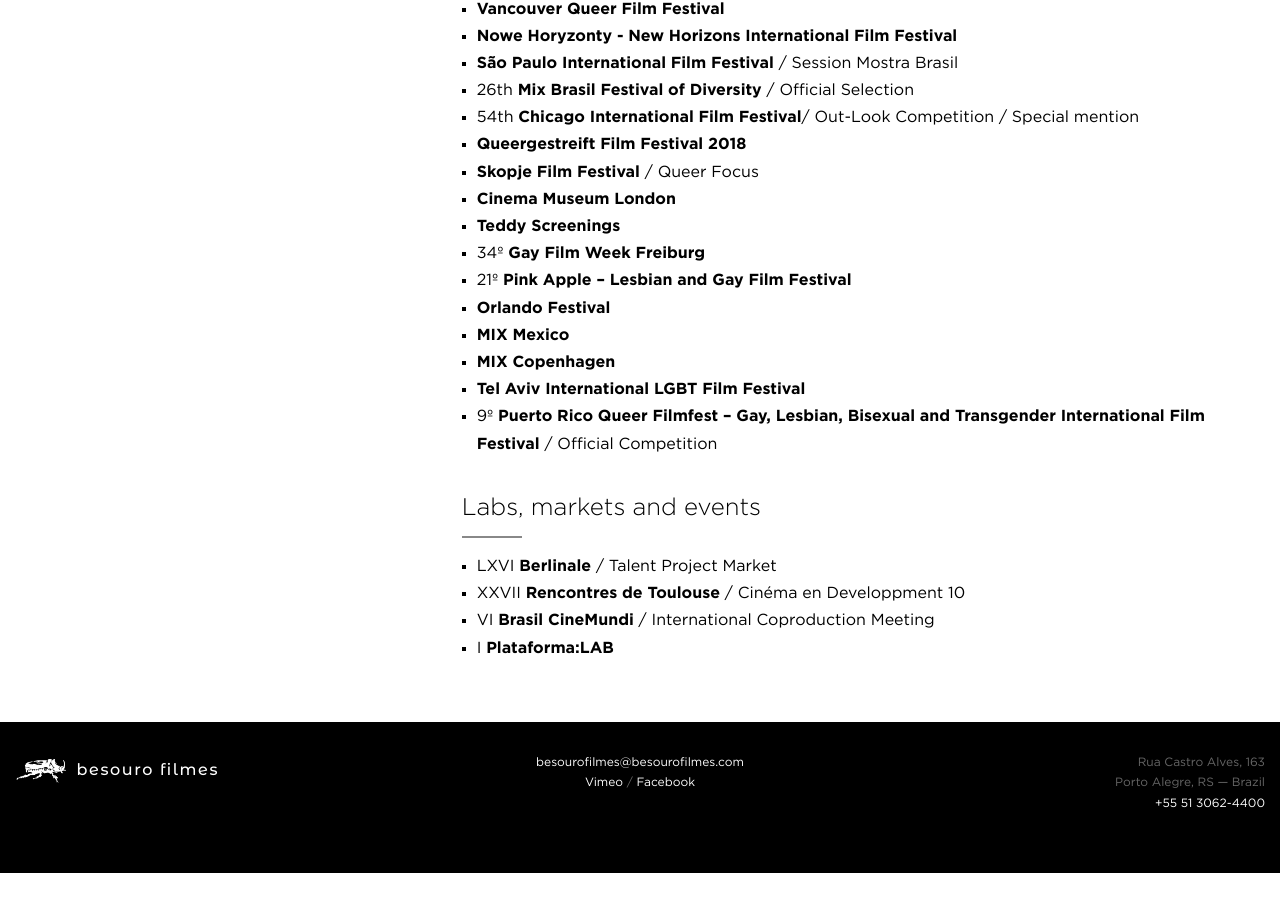
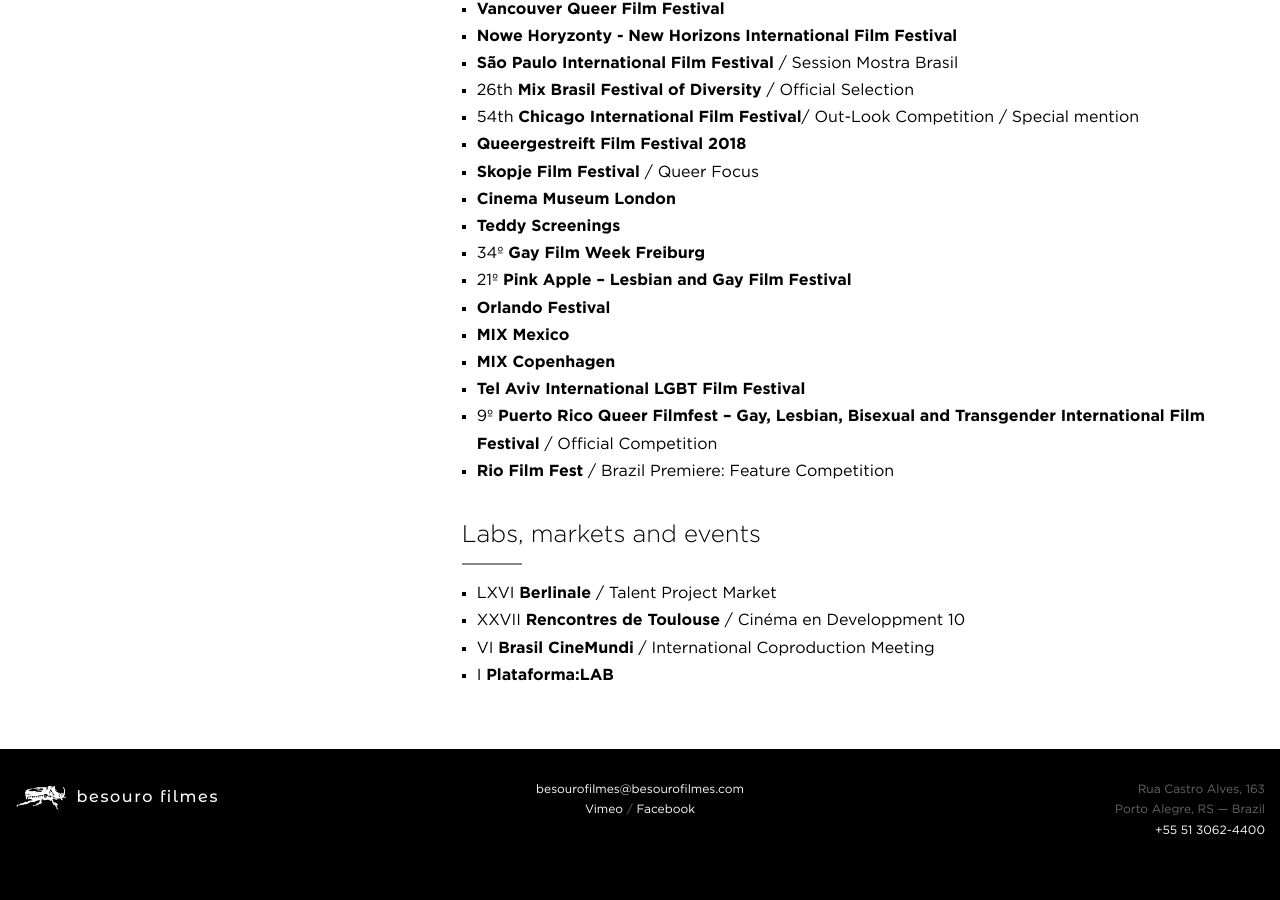
Before and after one commit to arthrfrts/besouro, a Jekyll site: the page built from _projects/hard-paint.md, in a window 1280 px wide and 900 px high, scrolled down 1551 px. Built offline with Jekyll 4.4.1, drawn with Linux system fonts in a browser that asks for light colours; before the commit the page ends 2424 px from its top, so only the background shows below that.

Commit message:
Updated Hard Paint

```diff
--- a/_projects/hard-paint.md
+++ b/_projects/hard-paint.md
@@ -60,6 +60,7 @@
 * **MIX Copenhagen**
 * **Tel Aviv International LGBT Film Festival**
 * 9º **Puerto Rico Queer Filmfest – Gay, Lesbian, Bisexual and Transgender International Film Festival** / Official Competition
+* **Rio Film Fest** / Brazil Premiere: Feature Competition
 
 ## Labs, markets and events
 * LXVI **Berlinale** / Talent Project Market
```
